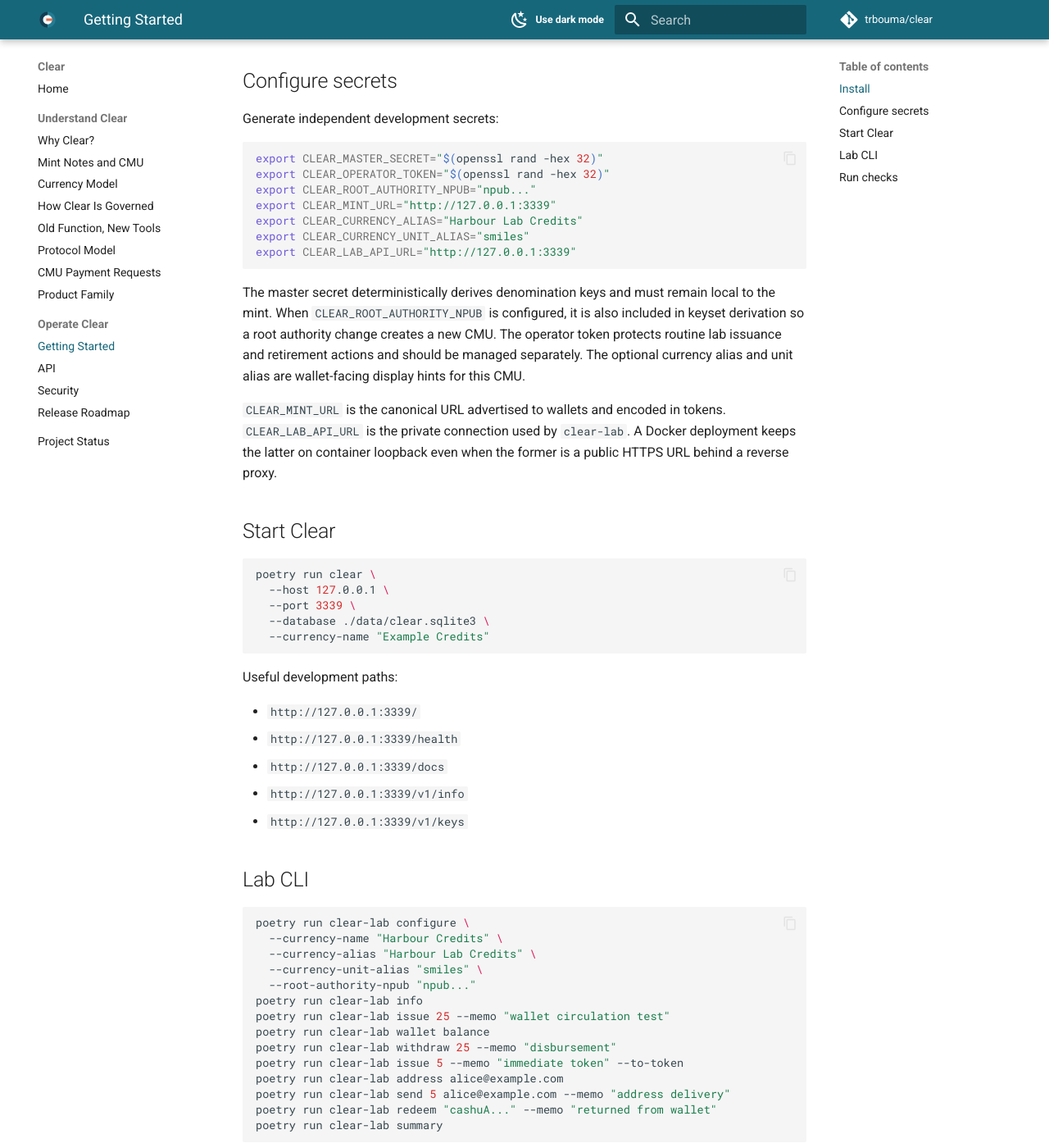
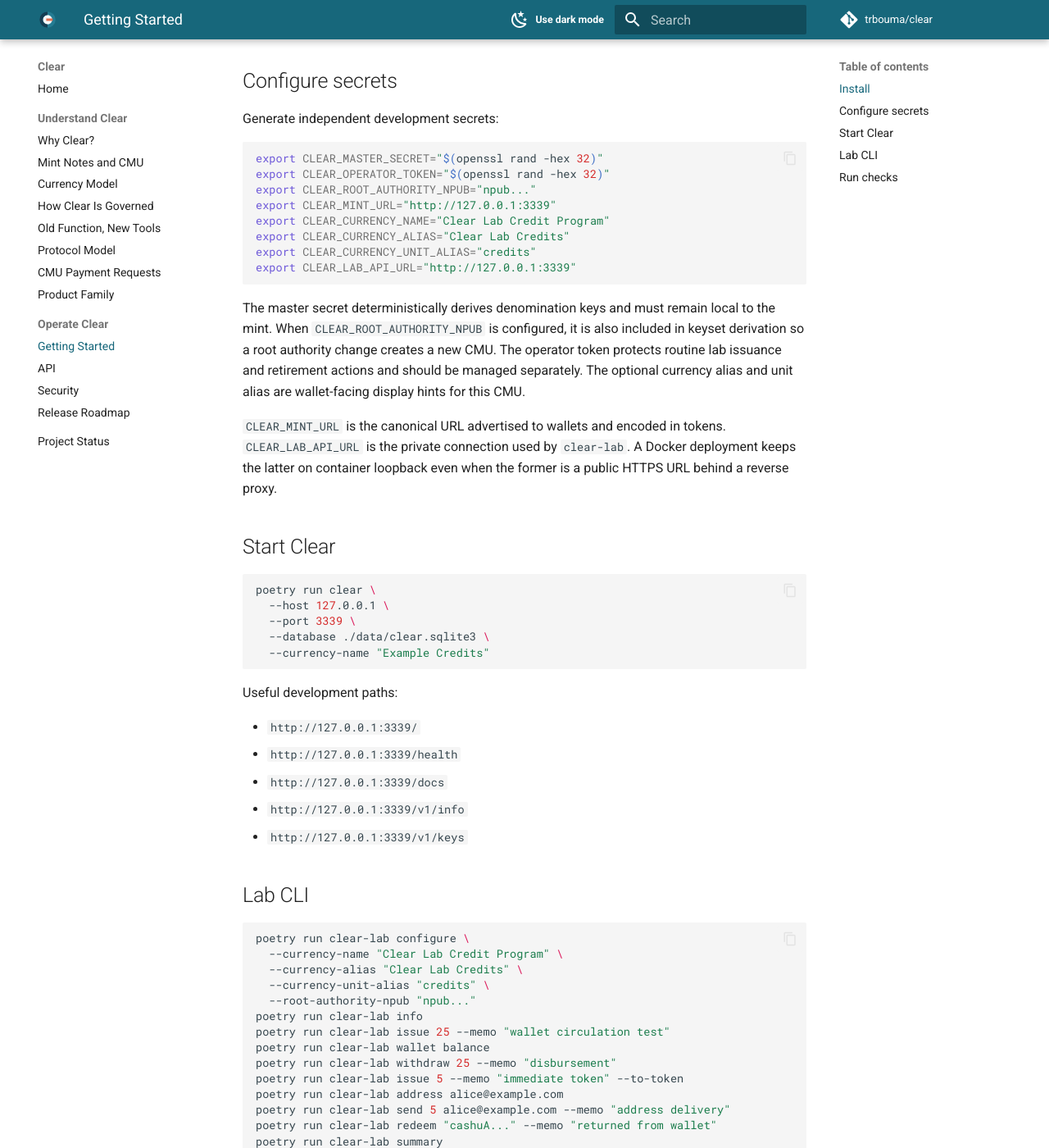
Before and after one commit to trbouma/clear, an MkDocs documentation site: the page built from website/getting-started.md, in a window 1280 px wide and 1400 px high, scrolled down 268 px. Shown: the whole window at 82% size. Built offline with MkDocs 1.6.1 and Material for MkDocs 9.7.7, drawn with Linux system fonts in a browser that asks for light colours; comment, search, counter and statistics services are not loaded.

Commit message:
lab credit changes

````diff
--- a/docker-compose.yaml
+++ b/docker-compose.yaml
@@ -24,9 +24,9 @@ services:
       CLEAR_OPERATOR_TOKEN: "${CLEAR_OPERATOR_TOKEN:?Generate CLEAR_OPERATOR_TOKEN before starting}"
       CLEAR_DATABASE: /app/data/clear.sqlite3
       CLEAR_MINT_URL: "${CLEAR_MINT_URL:-http://127.0.0.1:3339}"
-      CLEAR_CURRENCY_NAME: "${CLEAR_CURRENCY_NAME:-Clear Mint Units}"
-      CLEAR_CURRENCY_ALIAS: "${CLEAR_CURRENCY_ALIAS:-}"
-      CLEAR_CURRENCY_UNIT_ALIAS: "${CLEAR_CURRENCY_UNIT_ALIAS:-}"
+      CLEAR_CURRENCY_NAME: "${CLEAR_CURRENCY_NAME:-Clear Lab Credit Program}"
+      CLEAR_CURRENCY_ALIAS: "${CLEAR_CURRENCY_ALIAS:-Clear Lab Credits}"
+      CLEAR_CURRENCY_UNIT_ALIAS: "${CLEAR_CURRENCY_UNIT_ALIAS:-credits}"
       CLEAR_MAX_ORDER: "${CLEAR_MAX_ORDER:-20}"
       CLEAR_ROOT_AUTHORITY_NPUB: "${CLEAR_ROOT_AUTHORITY_NPUB:-}"
       CLEAR_LAB_WALLET: /app/data/clear-lab-wallet.json
--- a/website/getting-started.md
+++ b/website/getting-started.md
@@ -22,8 +22,9 @@ export CLEAR_MASTER_SECRET="$(openssl rand -hex 32)"
 export CLEAR_OPERATOR_TOKEN="$(openssl rand -hex 32)"
 export CLEAR_ROOT_AUTHORITY_NPUB="npub..."
 export CLEAR_MINT_URL="http://127.0.0.1:3339"
-export CLEAR_CURRENCY_ALIAS="Harbour Lab Credits"
-export CLEAR_CURRENCY_UNIT_ALIAS="smiles"
+export CLEAR_CURRENCY_NAME="Clear Lab Credit Program"
+export CLEAR_CURRENCY_ALIAS="Clear Lab Credits"
+export CLEAR_CURRENCY_UNIT_ALIAS="credits"
 export CLEAR_LAB_API_URL="http://127.0.0.1:3339"
 ```
 
@@ -62,9 +63,9 @@ Useful development paths:
 
 ```bash
 poetry run clear-lab configure \
-  --currency-name "Harbour Credits" \
-  --currency-alias "Harbour Lab Credits" \
-  --currency-unit-alias "smiles" \
+  --currency-name "Clear Lab Credit Program" \
+  --currency-alias "Clear Lab Credits" \
+  --currency-unit-alias "credits" \
   --root-authority-npub "npub..."
 poetry run clear-lab info
 poetry run clear-lab issue 25 --memo "wallet circulation test"
````
Also changed, not shown: docs/LAB-CMU-ISSUANCE-AND-DELIVERY.md (+6 -6 lines).
